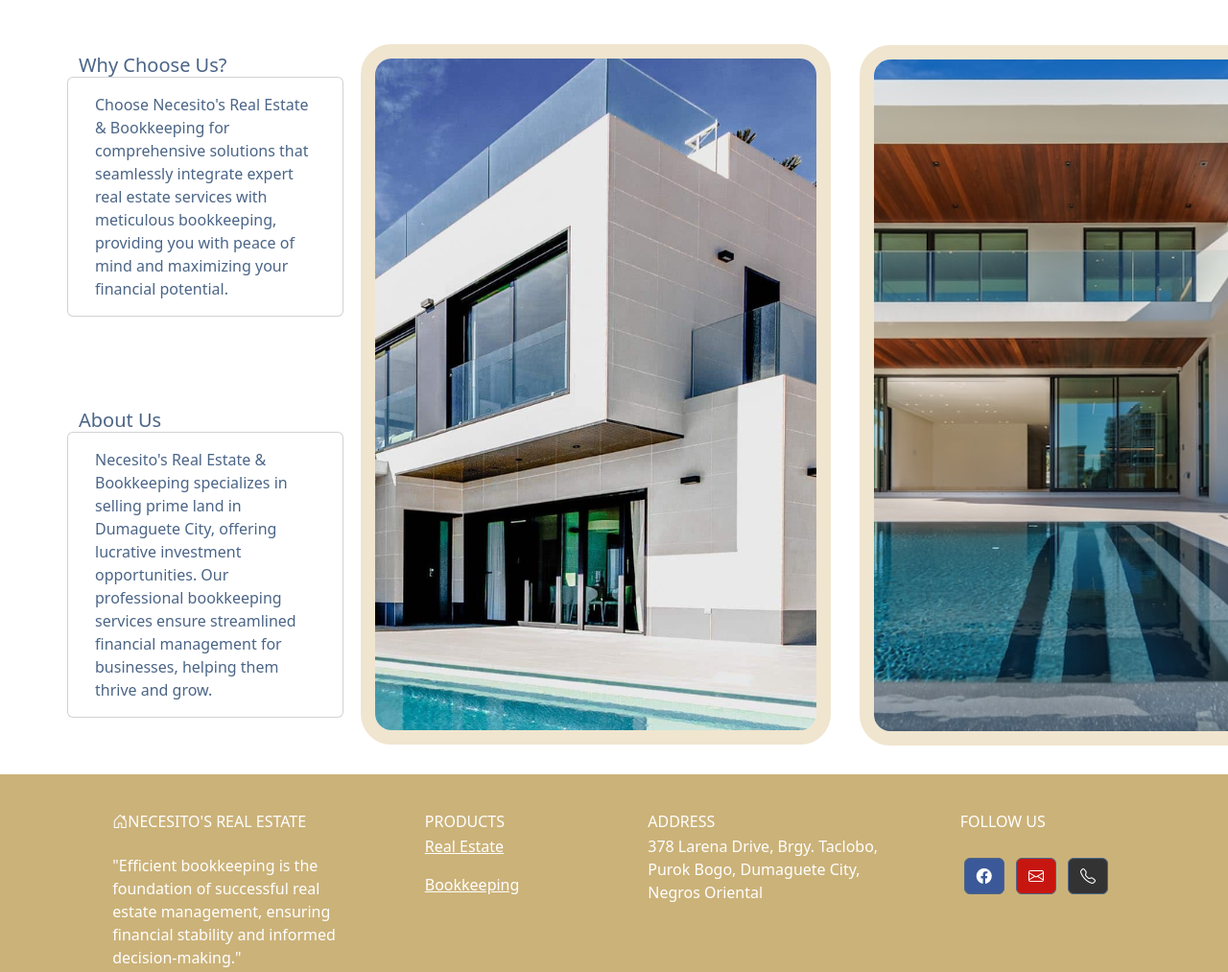
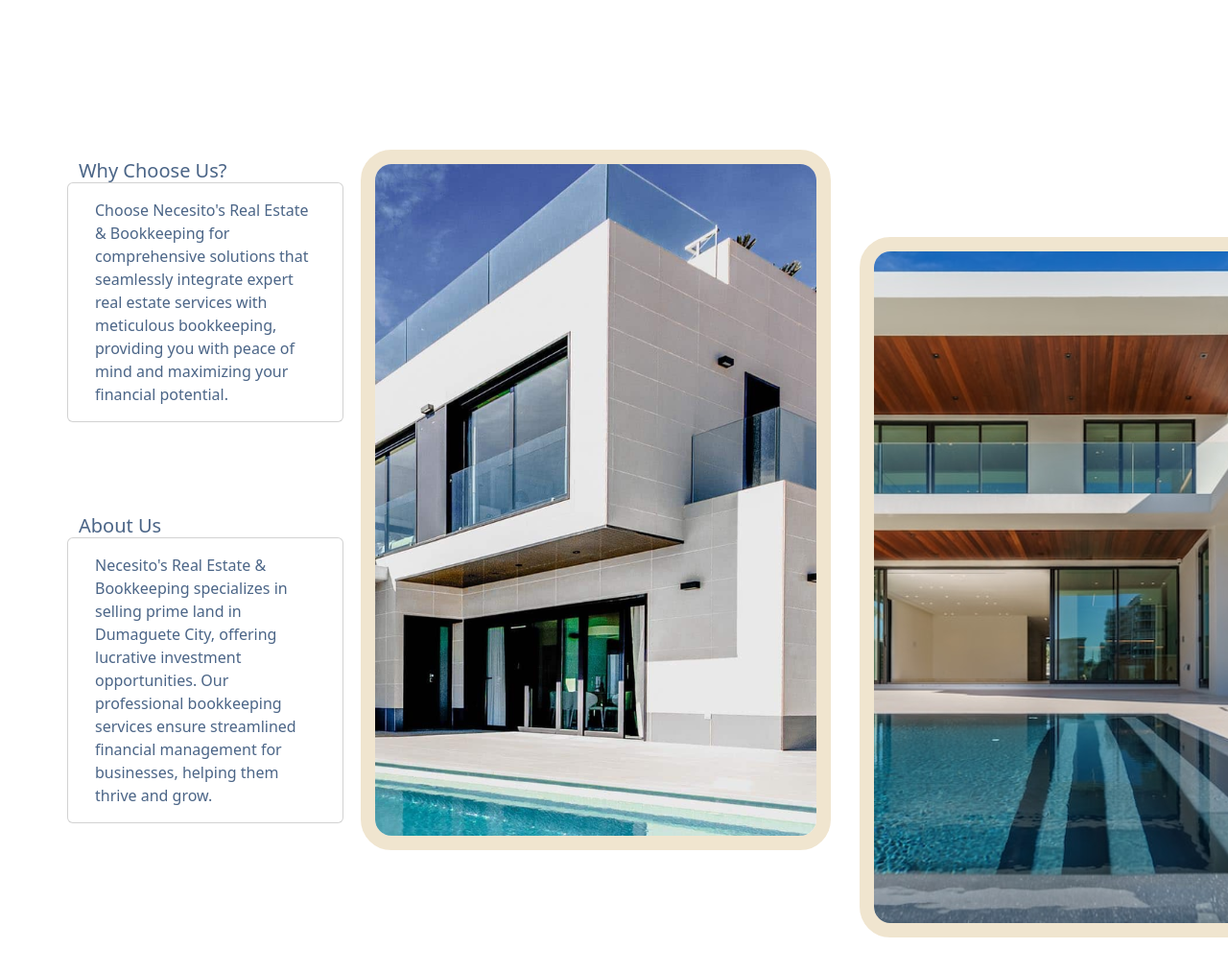
Before and after one commit to Dous13/NecesitoRealEstate.github.io, a website: page index.html in a window 1280 px wide. Shown: the part 617-1630 px from the top of the page at 96% size. Drawn offline with nearby package versions, Linux system fonts and the light colour scheme.

Commit message:
home changes

```diff
--- a/index.html
+++ b/index.html
@@ -98,7 +98,7 @@
               </div>
           </div>
           <img class="picbody rounded-5 img-fluid w-50 d-none d-sm-block mt-5" src="housesec1.png" alt="Guy with Laundry" title="Guy with Laundry"/>
-          <img class="picbody rounded-5 img-fluid w-50 d-none d-sm-block" src="housesec2.png" alt="Guy with Laundry" title="Guy with Laundry"/>
+          <img class="picbody1 rounded-5 img-fluid w-50 d-none d-sm-block" src="housesec2.png" alt="Guy with Laundry" title="Guy with Laundry"/>
       </div>
   </div>
 </section>
--- a/stylecss.css
+++ b/stylecss.css
@@ -10,6 +10,7 @@
 }
 
 .picbody{
+
     margin-top: 50px;
     margin-bottom: 30px;
     margin-left: 30px;
@@ -18,7 +19,7 @@
 }
 
 .picbody1{
-    margin-top: 100px;
+    margin-top: 250px;
     margin-bottom: 50px;
     margin-left: 30px;
     border: 15px solid #F0E5CF;
```
